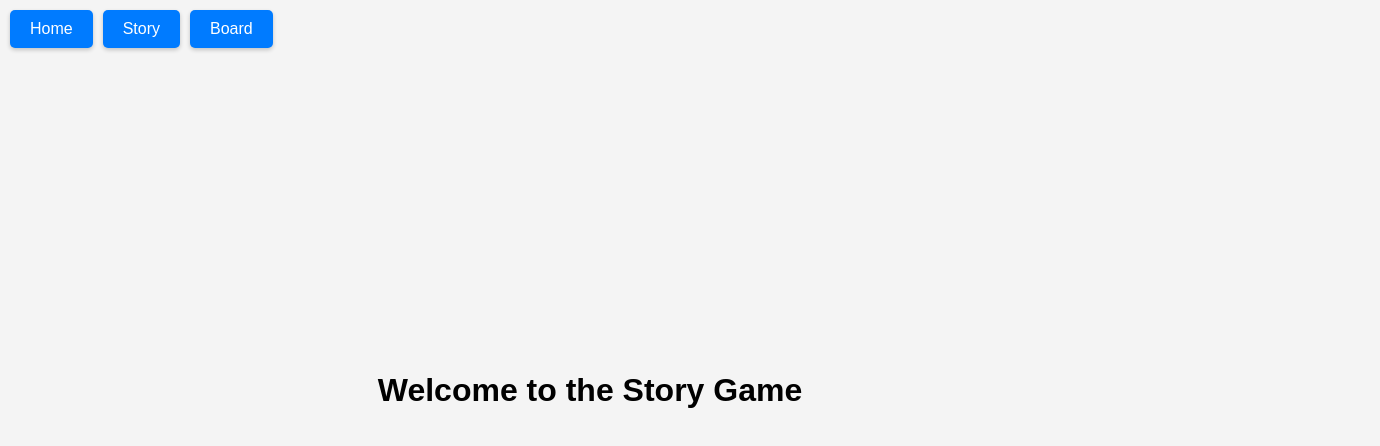
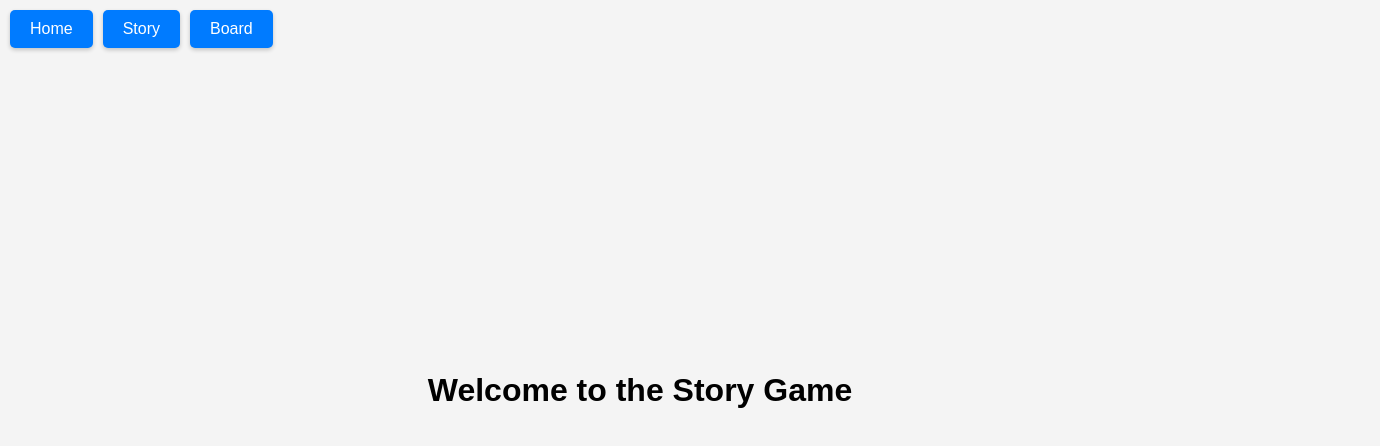
Before and after one commit to web2164/storybeta, a website: page public/index.html in a window 1280 px wide. Shown: the whole page, 1380 px wide, since content can reach past the window. Drawn offline with Linux system fonts and the light colour scheme.

Commit message:
css 쏠림현상 수정

```diff
--- a/public/style.css
+++ b/public/style.css
@@ -2,6 +2,12 @@
     margin: 0;
     padding: 0;
     box-sizing: border-box;
+}
+
+html, body {
+    width: 100%;
+    height: 100%;
+    overflow-x: hidden; /* 수평 스크롤바 제거 */
 }
 
 body {
```
Also changed, not shown: 1 other file.
